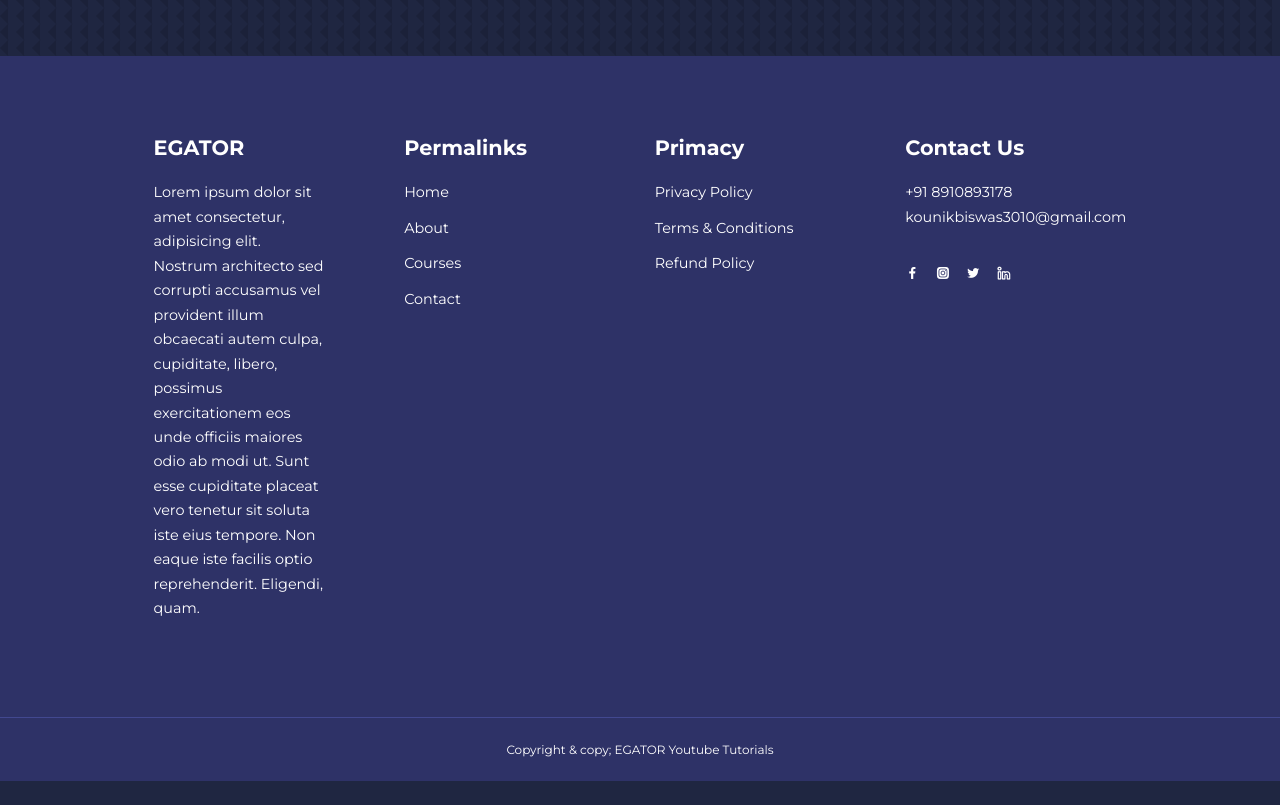
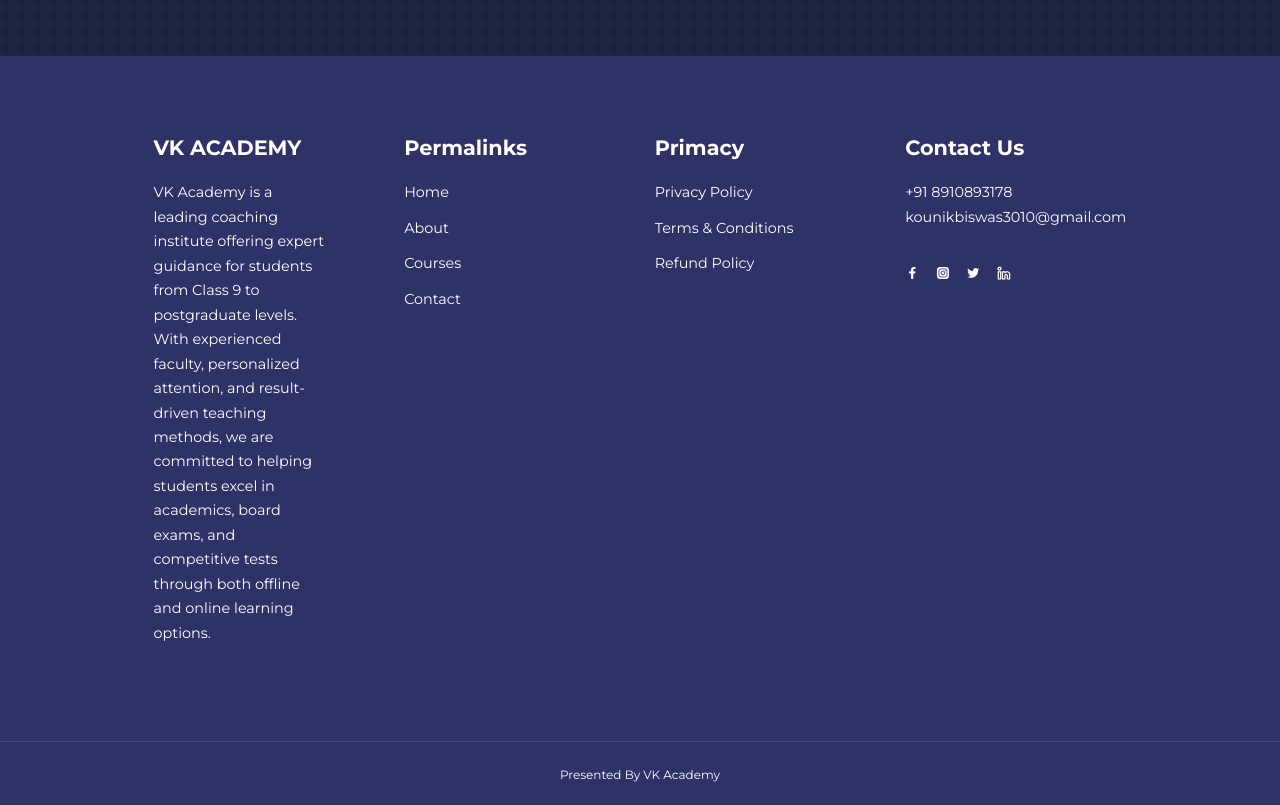
Before and after one commit to kounik-123/Educational-Website, a plain HTML site: page contact.html in a window 1280 px wide. Shown: the part 840-1645 px from the top of the page. Before the commit the page ends 1621 px from the top, so only its background shows below. Drawn offline with nearby package versions, Linux system fonts and the light colour scheme; a web font is replaced by a local one.

Commit message:
Update contact.html

```diff
--- a/contact.html
+++ b/contact.html
@@ -39,7 +39,12 @@
        <nav>
 
          <div class="container nav_container">
-            <a href="index.html"><h4>CodeBreakers</h4></a>
+
+          <div class="logo">
+            <a href="index.html"> <img src="./images/VK ACADEMY LOGO.jpg"></a>
+        </div>
+
+     <a href="index.html" class="academy_name"><h4>VK ACADEMY</h4></a>
              <ul class="nav_menu">
                 <li><a href="index.html">Home</a></li>
                 <li><a href="about.html">About</a></li>
@@ -182,12 +187,11 @@
 
           <div class="footer_1">
 
-            <a href="index.html" class="footer_logo"><h4>EGATOR</h4></a>
+            <a href="index.html" class="footer_logo"><h4>VK ACADEMY</h4></a>
 
             <p>
-             Lorem ipsum dolor sit amet consectetur, adipisicing elit. Nostrum architecto sed corrupti accusamus vel provident illum obcaecati autem culpa, cupiditate,
-              libero, possimus exercitationem eos unde officiis maiores odio ab modi ut.
-             Sunt esse cupiditate placeat vero tenetur sit soluta iste eius tempore. Non eaque iste facilis optio reprehenderit. Eligendi, quam.
+              VK Academy is a leading coaching institute offering expert guidance for students from Class 9 to postgraduate levels. With experienced faculty, personalized attention, and result-driven teaching methods, we are committed to helping students excel in academics,
+              board exams, and competitive tests through both offline and online learning options.
             </p>
 
             </div>
@@ -261,14 +265,12 @@
 
       <div class="footer_copyright">
 
-        <small>Copyright & copy; EGATOR Youtube Tutorials</small>
+        <small>Presented By VK Academy</small>
 
      </div>
 
 
       </footer>
-
-
 
 
 
```
